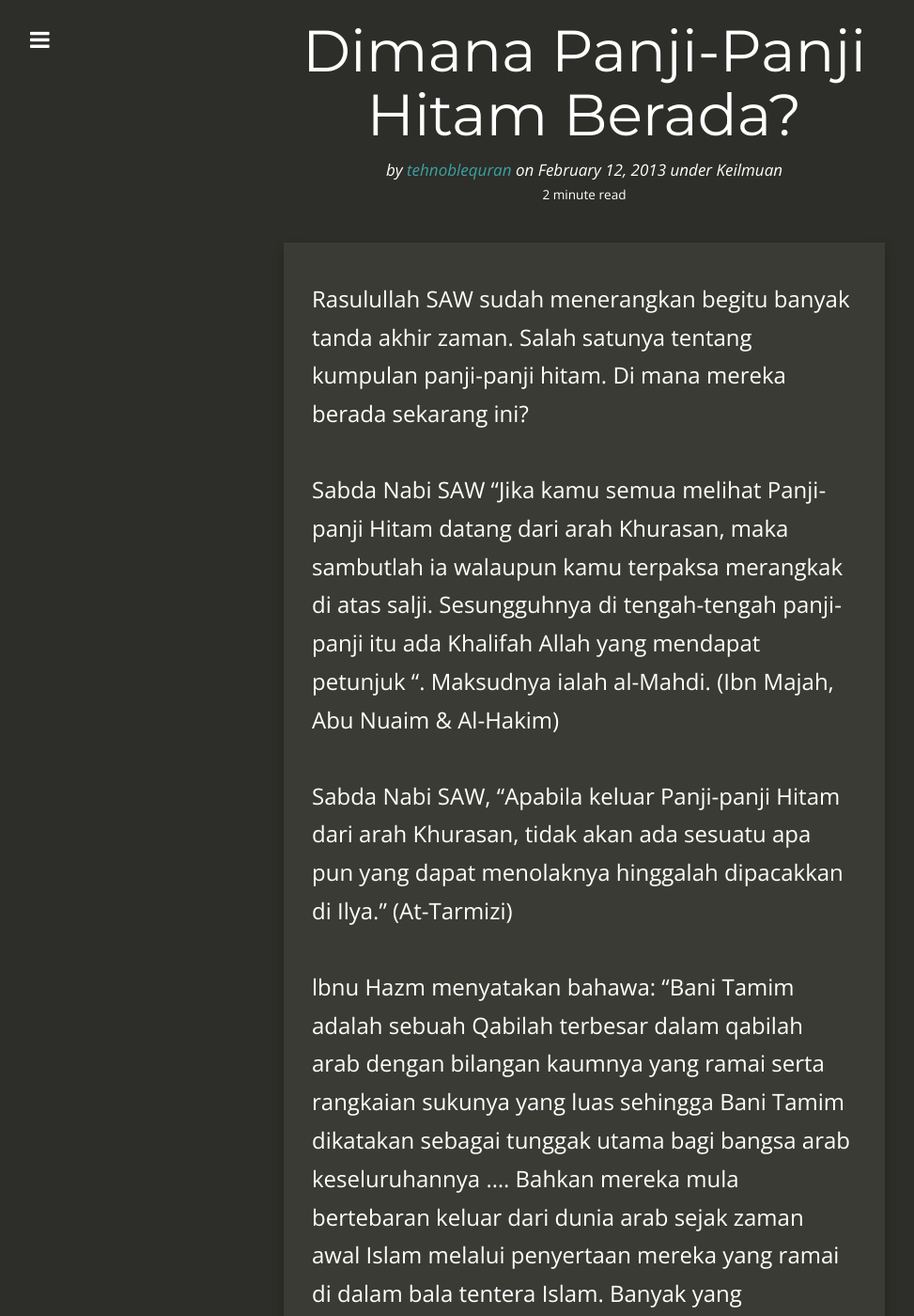
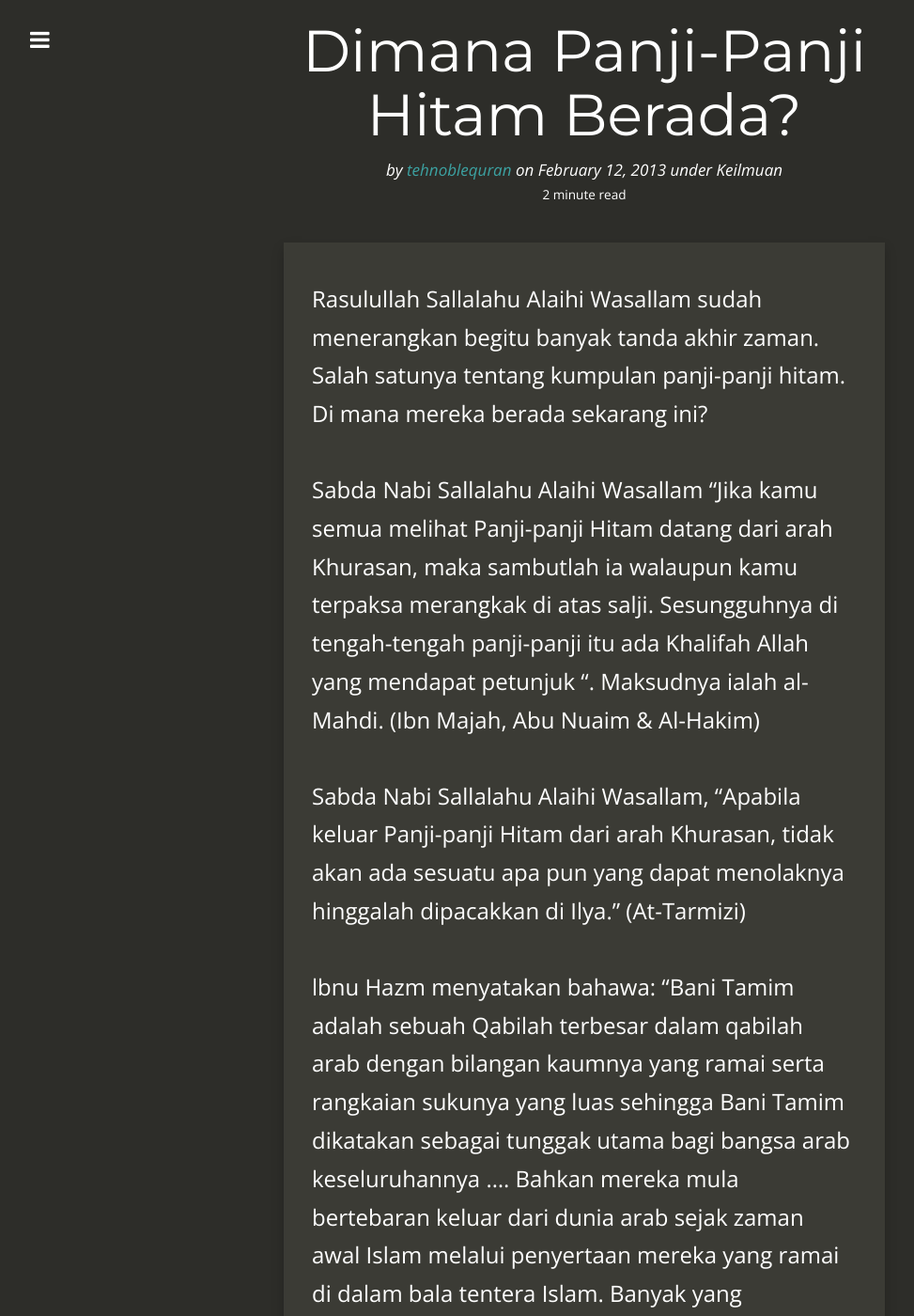
Before and after one commit to kedamaian/swsyafiq, a Jekyll site: the page built from _posts/2013-02-12-dimana-panji-hitam-berada.md, in a window 1280 px wide and 1400 px high. Shown: the whole window at 94% size, without its empty margins (18-991 px from the left). Built offline with Jekyll 4.4.1, drawn with Linux system fonts in a browser that asks for light colours; nearby versions of some CDN libraries; comment, search, counter and statistics services are not loaded; some of the changed text lies outside the part shown.

Commit message:
Update 2013-02-12-dimana-panji-hitam-berada.md

```diff
--- a/_posts/2013-02-12-dimana-panji-hitam-berada.md
+++ b/_posts/2013-02-12-dimana-panji-hitam-berada.md
@@ -6,11 +6,11 @@ title: Dimana Panji-Panji Hitam Berada?
 categories:
   - Keilmuan
 ---
-Rasulullah SAW sudah menerangkan begitu banyak tanda akhir zaman. Salah satunya tentang kumpulan panji-panji hitam. Di mana mereka berada sekarang ini?
+Rasulullah Sallalahu Alaihi Wasallam sudah menerangkan begitu banyak tanda akhir zaman. Salah satunya tentang kumpulan panji-panji hitam. Di mana mereka berada sekarang ini?
 
-Sabda Nabi SAW "Jika kamu semua melihat Panji-panji Hitam datang dari arah Khurasan, maka sambutlah ia walaupun kamu terpaksa merangkak di atas salji. Sesungguhnya di tengah-tengah panji-panji itu ada Khalifah Allah yang mendapat petunjuk ". Maksudnya ialah al-Mahdi. (Ibn Majah, Abu Nuaim & Al-Hakim)
+Sabda Nabi Sallalahu Alaihi Wasallam "Jika kamu semua melihat Panji-panji Hitam datang dari arah Khurasan, maka sambutlah ia walaupun kamu terpaksa merangkak di atas salji. Sesungguhnya di tengah-tengah panji-panji itu ada Khalifah Allah yang mendapat petunjuk ". Maksudnya ialah al-Mahdi. (Ibn Majah, Abu Nuaim & Al-Hakim)
 
-Sabda Nabi SAW, "Apabila keluar Panji-panji Hitam dari arah Khurasan, tidak akan ada sesuatu apa pun yang dapat menolaknya hinggalah dipacakkan di Ilya." (At-Tarmizi)
+Sabda Nabi Sallalahu Alaihi Wasallam, "Apabila keluar Panji-panji Hitam dari arah Khurasan, tidak akan ada sesuatu apa pun yang dapat menolaknya hinggalah dipacakkan di Ilya." (At-Tarmizi)
 
 lbnu Hazm menyatakan bahawa: "Bani Tamim adalah sebuah Qabilah terbesar dalam qabilah arab dengan bilangan kaumnya yang ramai serta rangkaian sukunya yang luas sehingga Bani Tamim dikatakan sebagai tunggak utama bagi bangsa arab keseluruhannya .... Bahkan mereka mula bertebaran keluar dari dunia arab sejak zaman awal Islam melalui penyertaan mereka yang ramai di dalam bala tentera Islam. Banyak yang digerakkan menuju ke kawasan Khurasan dan lain-lain kawasan penerokaan wllayah.. "
 
@@ -22,6 +22,6 @@ Nama "Khorasan" berasal dari Parsi Tengah khor (bermaksud "matahari") dan asan (
 
 Khorasan, juga ditulis sebagai Khurasan, adalah suatu daerah yang bersejarah yang terletak di timur laut Parsi yang telah disebutkan dalam pelbagai sumber di masa lalu. Khurasan terdiri daripada bandar-bandar Masyhad, Nishapur, Sabzevar dan Kashmar (sekarang di Iran), Balkh, dan Herat (sekarang di Afghanistan), Merv, Nisa dan Abiward (sekarang di Turkmenistan), Samarqand dan Bukhara (sekarang di Uzbekistan). Beberapa percaya bahawa pada waktu tertentu Khorasan menutupi kawasan yang lebih luas, yang termasuk Transoxiana, Soghdiana, Sistan, dan memperluaskan ke batas-batas India.
 
-Setelah kita mengamati sejarah dan peta yang termasuk wilayah khurasan adalah Iran, Pakistan, afghanistan, Turkmenistan, Uzbekistan dan India. Kerana dalam hadis Rasulullah saw mengatakan "Dari Arah Khurasan".
+Setelah kita mengamati sejarah dan peta yang termasuk wilayah khurasan adalah Iran, Pakistan, afghanistan, Turkmenistan, Uzbekistan dan India. Kerana dalam hadis Rasulullah Sallalahu Alaihi Wasallam mengatakan "Dari Arah Khurasan".
 
 Kesimpulannya, bahawa pemimpin Bani Tamim yang membawa jemaah panji-panji hitam berada di antara Iran, Afghanistan, Pakistan, Turkmenistan, Uzbekistan, dan India. Kita juga akan mendapat kesimpulan bahawa panji-panji hitam adalah suatu jemaah yang dipimpin oleh seorang pemimpin / amir yang berketurunan Bani Tamim yang sentiasa menggunakan dakwah sebagai senjata mereka. Mereka sentiasa menawarkan kalimah "Lailahailallah Muhammadurasulullah" kepada setiap orang yang mereka datangi.
```
